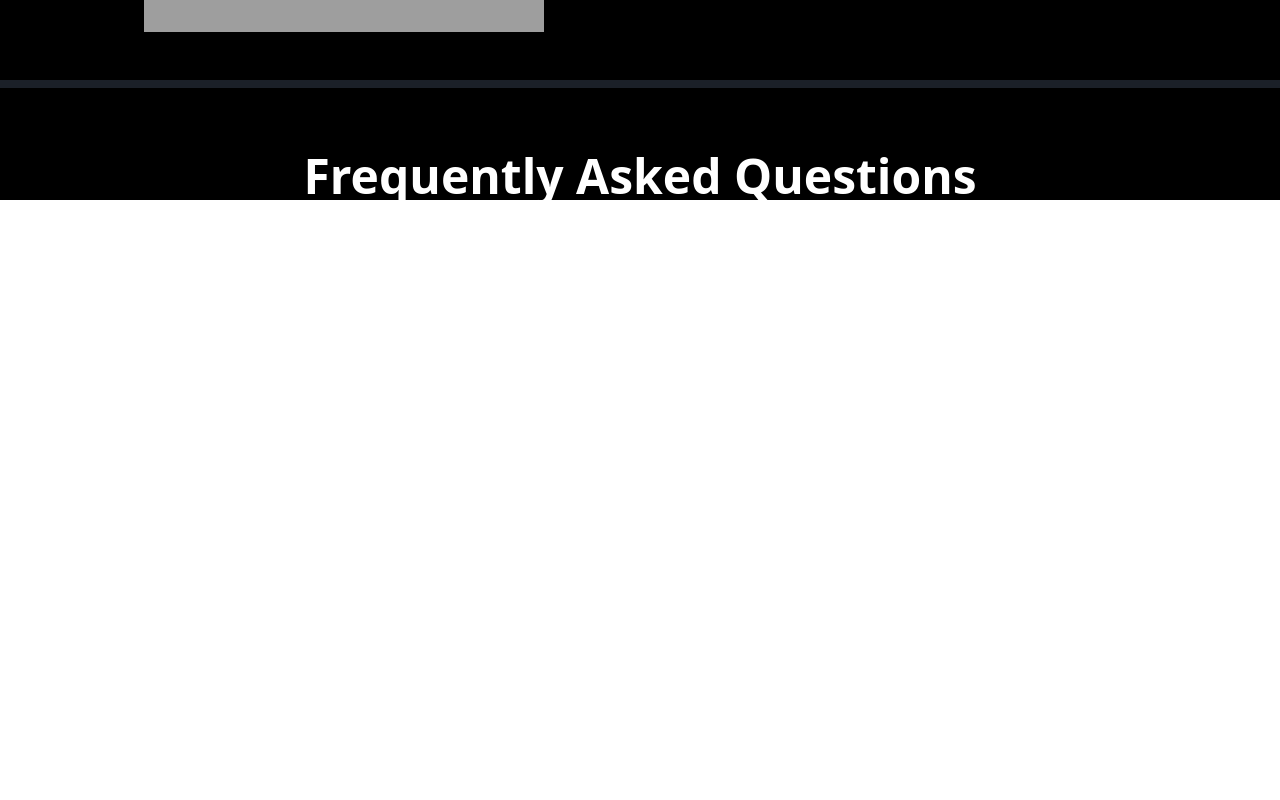
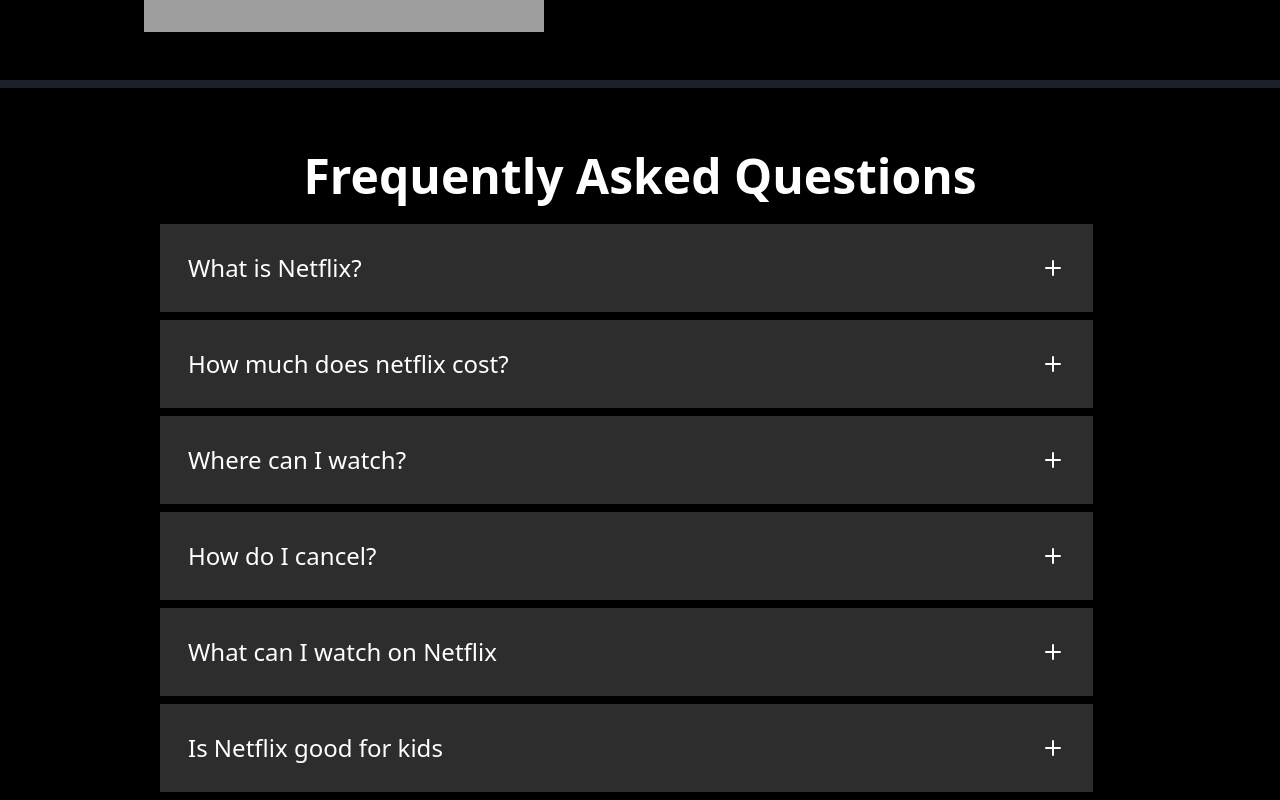
Before and after one commit to jadesolaadeagbo/Netflix-clone-with-vueJs, a Vue app: page / in a window 1280 px wide. Shown: the part 2340-3140 px from the top of the page. Before the commit the page ends 2548 px from the top, so only its background shows below. Built offline with nearby package versions, Linux system fonts and the light colour scheme; grey boxes are pictures that could not be loaded.

Commit message:
feat: Added accordion component to home page

```diff
--- a/public/index.html
+++ b/public/index.html
@@ -5,7 +5,7 @@
     <meta http-equiv="X-UA-Compatible" content="IE=edge">
     <meta name="viewport" content="width=device-width,initial-scale=1.0">
     <link rel="icon" href="<%= BASE_URL %>favicon.ico">
-    <title><%= htmlWebpackPlugin.options.title %></title>
+    <title>Netflix Nigeria - Watch TV Shows Online, Watch Movies online</title>
   </head>
   <body>
     <noscript>
--- a/src/components/AccordionComponent.vue
+++ b/src/components/AccordionComponent.vue
@@ -1,40 +1,21 @@
 <template>
-    <div>
-      <div v-for="(section, index) in accordionSections" :key="index" class="border-b">
-        <button @click="toggleSection(index)" class="flex items-center justify-between p-4 w-full">
-          <h3 class="text-lg font-medium">{{ section.title }}</h3>
-          <svg
-            v-if="section.isOpen"
-            xmlns="http://www.w3.org/2000/svg"
-            class="h-6 w-6 transform rotate-180"
-            fill="none"
-            viewBox="0 0 24 24"
-            stroke="currentColor"
-          >
-            <path
-              stroke-linecap="round"
-              stroke-linejoin="round"
-              stroke-width="2"
-              d="M19 9l-7 7-7-7"
-            />
+    <div class="mt-6">
+      <div v-for="(section, index) in accordionSections" :key="index" class="border-b-8 border-black lg:w-10/12 w-11/12">
+        <button @click="toggleSection(index)" class="flex items-center justify-between p-7 w-full bg-customGray hover:bg-gray-500/50 text-white">
+          <h3 class="lg:text-2xl text-xl">{{ section.title }}</h3>
+
+          <svg v-if="section.isOpen" xmlns="http://www.w3.org/2000/svg" class="h-6 w-6" viewBox="0 0 24 24" fill="none" stroke="currentColor" stroke-width="2" stroke-linecap="round" stroke-linejoin="round">
+            <line x1="6" y1="18" x2="18" y2="6"></line>
+            <line x1="6" y1="6" x2="18" y2="18"></line>
           </svg>
-          <svg
-            v-else
-            xmlns="http://www.w3.org/2000/svg"
-            class="h-6 w-6"
-            fill="none"
-            viewBox="0 0 24 24"
-            stroke="currentColor"
-          >
-            <path
-              stroke-linecap="round"
-              stroke-linejoin="round"
-              stroke-width="2"
-              d="M9 5l7 7-7 7"
-            />
+          <svg v-else xmlns="http://www.w3.org/2000/svg" class="h-6 w-6" viewBox="0 0 24 24" fill="none" stroke="currentColor" stroke-width="2" stroke-linecap="round" stroke-linejoin="round">
+              <line x1="12" y1="5" x2="12" y2="19"></line>
+              <line x1="5" y1="12" x2="19" y2="12"></line>
           </svg>
+
+
         </button>
-        <div v-show="section.isOpen" class="p-4">
+        <div v-show="section.isOpen" class="p-4 lg:text-2xl text-lg bg-customGray border-t border-black">
           <p>{{ section.content }}</p>
         </div>
       </div>
@@ -46,7 +27,7 @@
     data() {
       return {
         accordionSections: [
-          { title: 'What is Netflix?', content: 'Netflix is a streaming service that offers a wide variety of award-winning TV shows, movies, anime, documentaries, and more on thousands of internet-connected devices. You can watch as much as you want, whenever you want without a single commercial- all for one low monthly price. There-s always something new to discover and new TV shows and movies are added every week! ', isOpen: false },
+          { title: 'What is Netflix?', content: 'Netflix is a streaming service that offers a wide variety of award-winning TV shows, movies, anime, documentaries, and more on thousands of internet-connected devices. You can watch as much as you want, whenever you want without a single commercial- all for one low monthly price. Theres always something new to discover and new TV shows and movies are added every week! ', isOpen: false },
           { title: 'How much does netflix cost?', content: 'Watch Netflix on your smartphone, tablet, smart TV, laptop, or streaming device, all for one fixed monthly fee. Plans range form #1200 to #4400 a month. No extra costs, no contracts.', isOpen: false },
           { title: 'Where can I watch?', content: 'Watch anywhere, anytime. Sign in with your Netflix account to watch instantly on the web at netflix.com from your personal computer or on any internet-connected device that offers the Netflix app, including smart TVs, smartphones, tablets, streaming media players and game consoles.You can also download your favorite shows with the iOS, Android, or Windows 10 app. Use downloads to watch while you are on the go and without an internet connection. Take Netflix with you anywhere.', isOpen: false },
           { title: 'How do I cancel?', content: 'Netflix is flexible. There are no pesky contracts and no commitments. You can easily cancel your account online in two clicks. There are no cancellation fees- start or stop your account anytime.', isOpen: false },
--- a/src/router/index.js
+++ b/src/router/index.js
@@ -3,8 +3,6 @@
 import LogIn from "../views/LogIn.vue"
 import  SignUp from "../views/SignUp.vue"
 import  HomeView from "../views/HomeView.vue"
-import AccordionComponent from "../components/AccordionComponent.vue"
-
 const routes = [
   {
     path: '/',
@@ -21,11 +19,6 @@
     name: 'SignUp',
     component: SignUp
   },
-  {
-    path: '/accordion',
-    name: 'Accordion',
-    component: AccordionComponent
-  },
 
 ]
 
--- a/src/views/HomeView.vue
+++ b/src/views/HomeView.vue
@@ -69,9 +69,29 @@
 
             <div>
                 <h1 class="lg:text-5xl text-3xl font-bold flex justify-center pt-16">Frequently Asked Questions</h1>
+
+                <div class="lg:ml-40 ml-10">
+                        <AccordionComponent/>
+                </div>
+
+
+                <!-- <div class="grid place-items-center">
+                  <AccordionComponent/>
+                </div> -->
+
+
             </div>
         </div>
     </div>
 
 
 </template>
+
+<script>
+import AccordionComponent from '@/components/AccordionComponent.vue';
+export default{
+    components:{
+        AccordionComponent
+    }
+}
+</script>
--- a/tailwind.config.js
+++ b/tailwind.config.js
@@ -5,7 +5,8 @@
   theme: {
     extend: {
       colors:{
-        customRed:'rgb(229, 9, 20)'
+        customRed:'rgb(229, 9, 20)',
+        customGray:'rgb(45,45,45)',
       },
     },
   },
```
